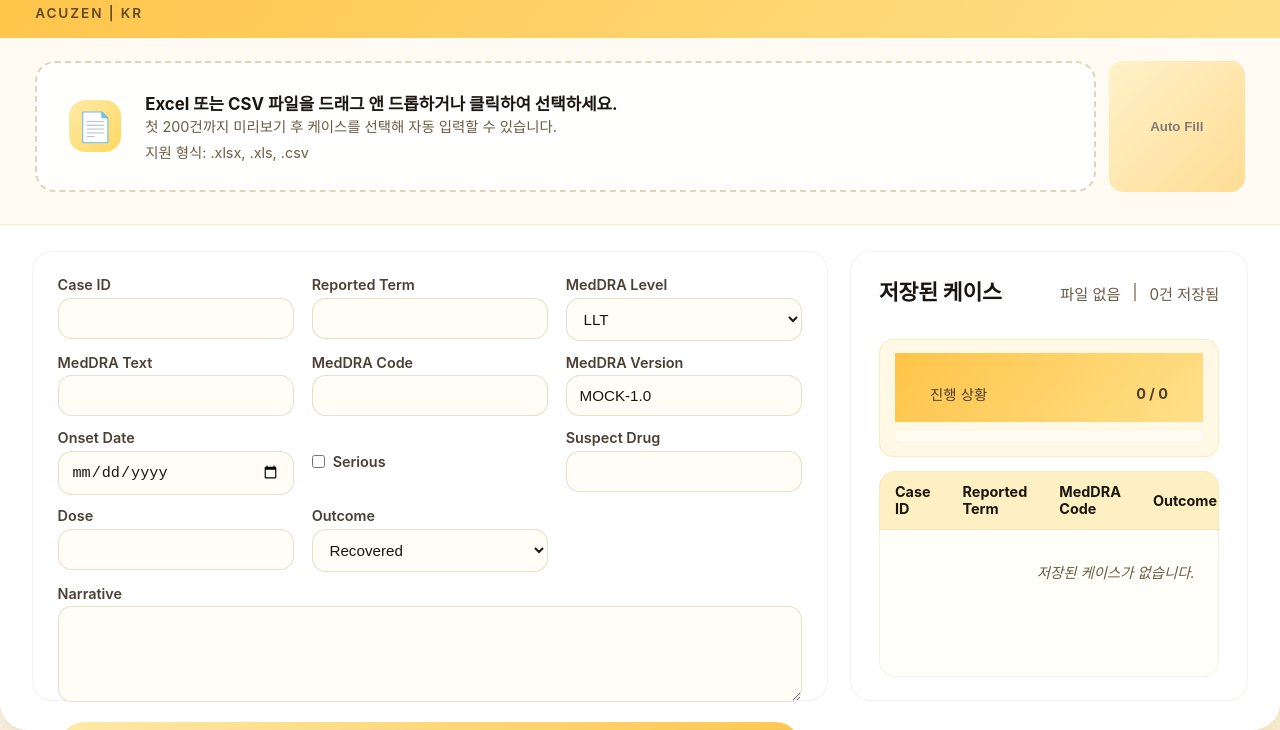
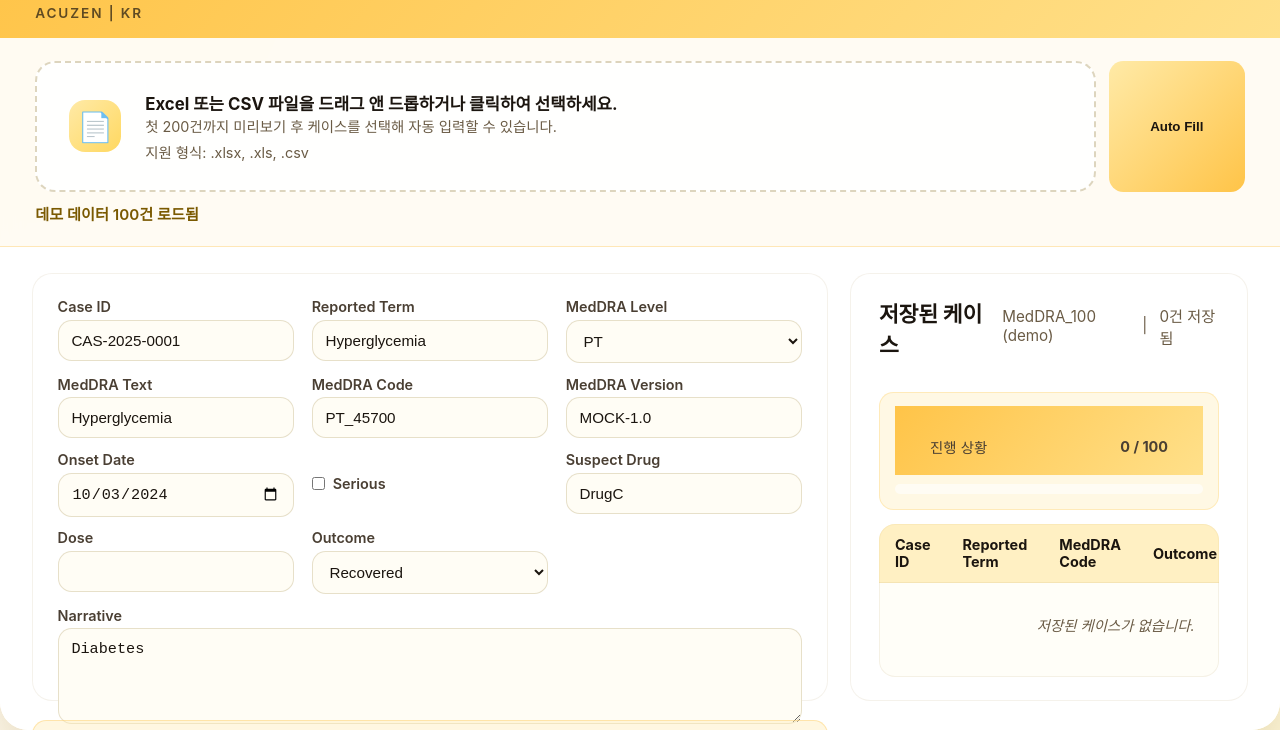
Before and after one commit to cjLee-cmd/acuzen_autofill, a plain HTML site: page ui/mock_form.html in a window 1280 px wide. Shown: the part 70-800 px from the top of the page. Drawn offline with Linux system fonts and the light colour scheme; no server answers.

Commit message:
feat(ui): preload default CSV on page load (no query needed) so UI starts as if uploaded; no other changes

```diff
--- a/ui/mock_form.html
+++ b/ui/mock_form.html
@@ -1025,11 +1025,7 @@
     }
 
     async function loadDemoIfNeeded() {
-      const url = new URL(window.location.href);
-      const demo = url.searchParams.get('demo');
-      const hasBackend = !!API_BASE;
-      if (hasBackend) return; // real backend 사용 시 데모 불필요
-      if (!demo) return; // demo=1 지정 시에만 동작
+      // 항상 기본 테스트 파일을 업로드된 상태로 초기화
       try {
         const demoUrl = new URL('../Raw_Data/MedDRA_________100__.csv', window.location.href).href;
         const res = await fetch(demoUrl);
```
